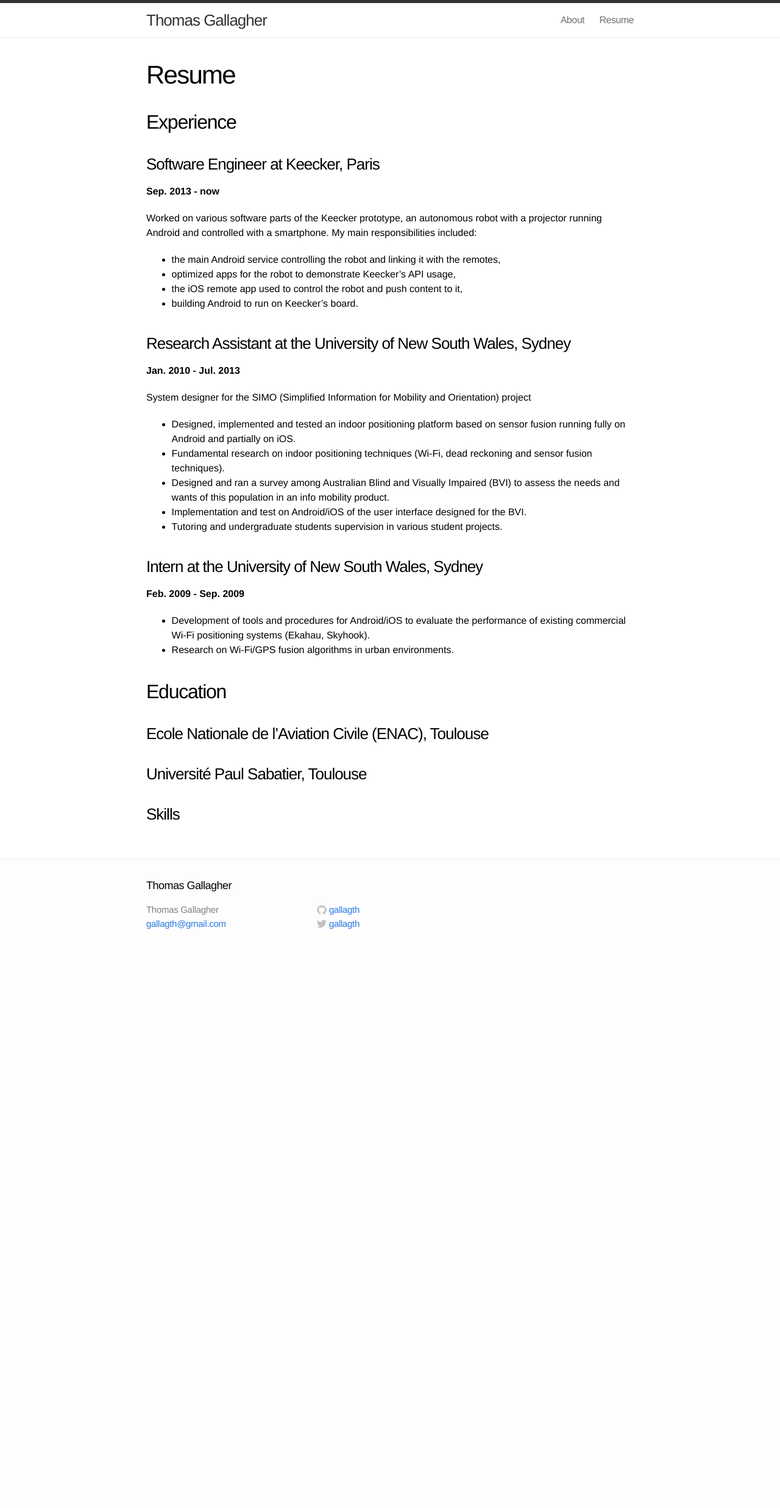
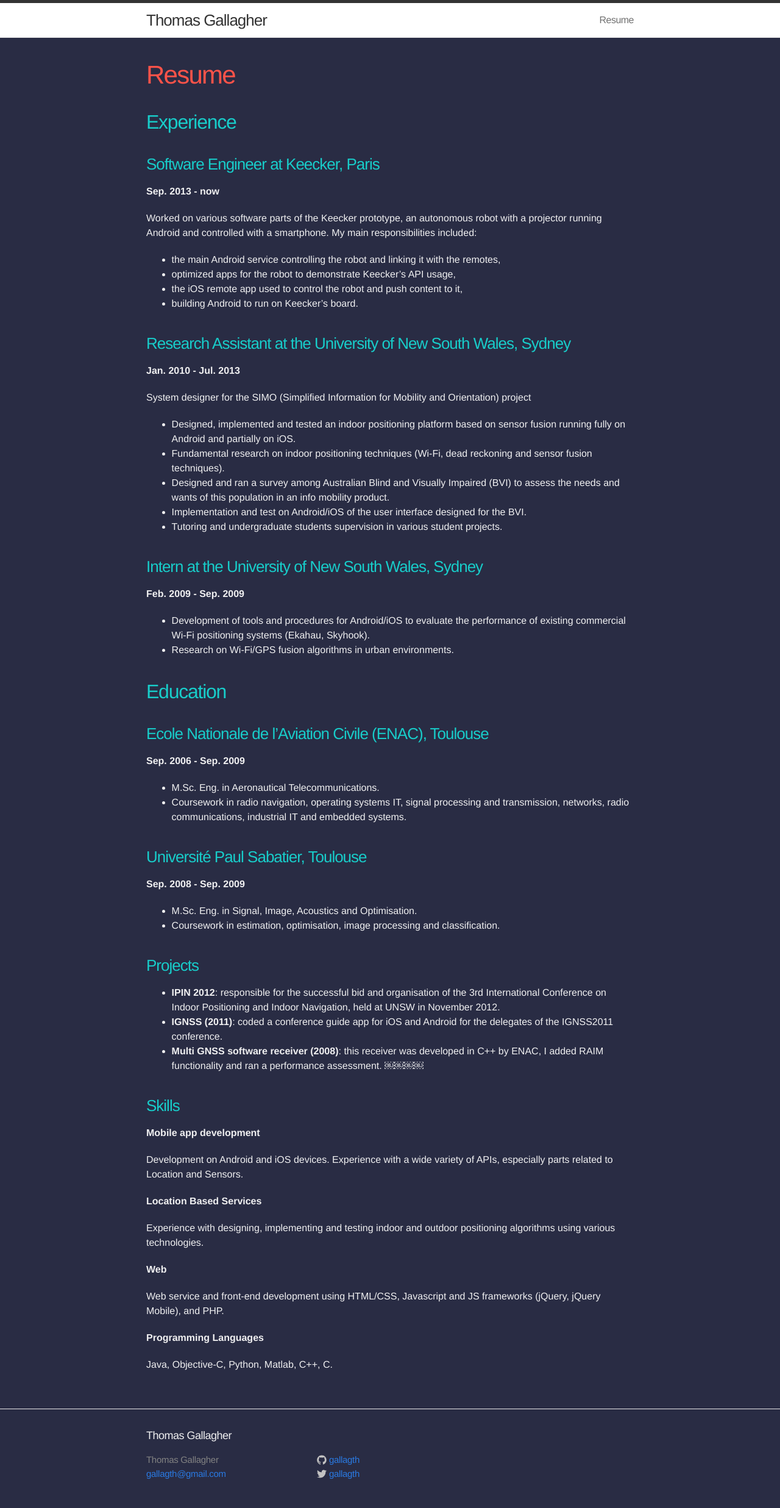
Before and after one commit to gallagth/gallagth.github.io, a Jekyll site: the page built from resume.md, in a window 1280 px wide. Shown: the whole page at 61% size. Built offline with Jekyll 4.4.1, drawn with Linux system fonts in a browser that asks for light colours; before the commit the page ends 1571 px from its top, so only the background shows below that.

Commit message:
Finished resume and start styling

```diff
--- a/css/main.css
+++ b/css/main.css
@@ -13,10 +13,14 @@ body {
   font-size: 16px;
   line-height: 1.5;
   font-weight: 300;
-  background-color: #fdfdfd;
+  background-color: #292c44;
 }
 
-h1, h2, h3, h4, h5, h6 { font-size: 100%; font-weight: 400; }
+h1, h2, h3, h4, h5, h6 {
+    font-size: 100%;
+    font-weight: 400;
+    color: #f0f0f1
+}
 
 a         { color: #2a7ae2; text-decoration: none; }
 a:hover   { color: #000; text-decoration: underline; }
@@ -137,7 +141,7 @@ a:visited { color: #205caa; }
 
 .page-content {
   padding: 30px 0;
-  background-color: #fff;
+  background-color: #292c44;
 }
 
 
@@ -173,6 +177,7 @@ a:visited { color: #205caa; }
   letter-spacing: -1.75px;
   line-height: 1;
   font-weight: 300;
+  color: #ff5349
 }
 
 .post-header .meta {
@@ -181,10 +186,9 @@ a:visited { color: #205caa; }
   margin-top: 5px;
 }
 
-.post-content { margin: 0 0 30px; }
+.post-content { margin: 0 0 30px; color: #f0f0f1}
 
 .post-content > * { margin: 20px 0; }
-
 
 .post-content h1,
 .post-content h2,
@@ -195,6 +199,7 @@ a:visited { color: #205caa; }
   line-height: 1;
   font-weight: 300;
   margin: 40px 0 20px;
+  color: #18cdca
 }
 
 .post-content h2 {
--- a/resume.md
+++ b/resume.md
@@ -42,7 +42,38 @@ the needs and wants of this population in an info mobility product.
 ## Education
 
 ### Ecole Nationale de l'Aviation Civile (ENAC), Toulouse
+**Sep. 2006 - Sep. 2009**
+
++ M.Sc. Eng. in Aeronautical Telecommunications.
++ Coursework in radio navigation, operating systems IT, signal processing and
+transmission, networks, radio communications, industrial IT and embedded systems.
 
 ### Université Paul Sabatier, Toulouse
+**Sep. 2008 - Sep. 2009**
+
++ M.Sc. Eng. in Signal, Image, Acoustics and Optimisation.
++ Coursework in estimation, optimisation, image processing and classification.
+
+### Projects
+
++ **IPIN 2012**: responsible for the successful bid and organisation of the 3rd International Conference on Indoor Positioning and Indoor Navigation, held at UNSW in November 2012.
++ **IGNSS (2011)**: coded a conference guide app for iOS and Android for the delegates of the IGNSS2011 conference.
++ **Multi GNSS software receiver (2008)**: this receiver was developed in C++ by ENAC, I added RAIM functionality and ran a performance assessment.
+￼￼￼￼
 
 ### Skills
+**Mobile app development**
+
+Development on Android and iOS devices. Experience with a wide variety of APIs, especially parts related to Location and Sensors.
+
+**Location Based Services**
+
+Experience with designing, implementing and testing indoor and outdoor positioning algorithms using various technologies.
+
+**Web**
+
+Web service and front-end development using HTML/CSS, Javascript and JS frameworks (jQuery, jQuery Mobile), and PHP.
+
+**Programming Languages**
+
+Java, Objective-C, Python, Matlab, C++, C.
```
Also changed, not shown: about.md (deleted, +0 -11 lines).
